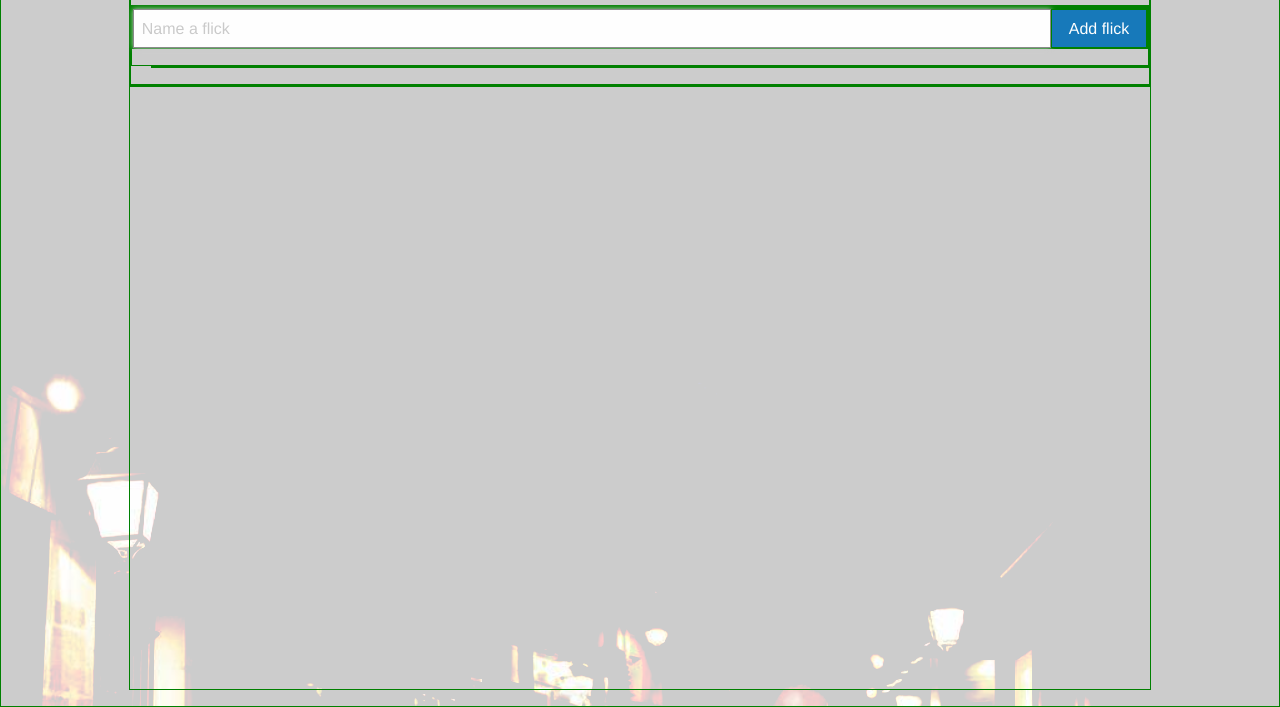
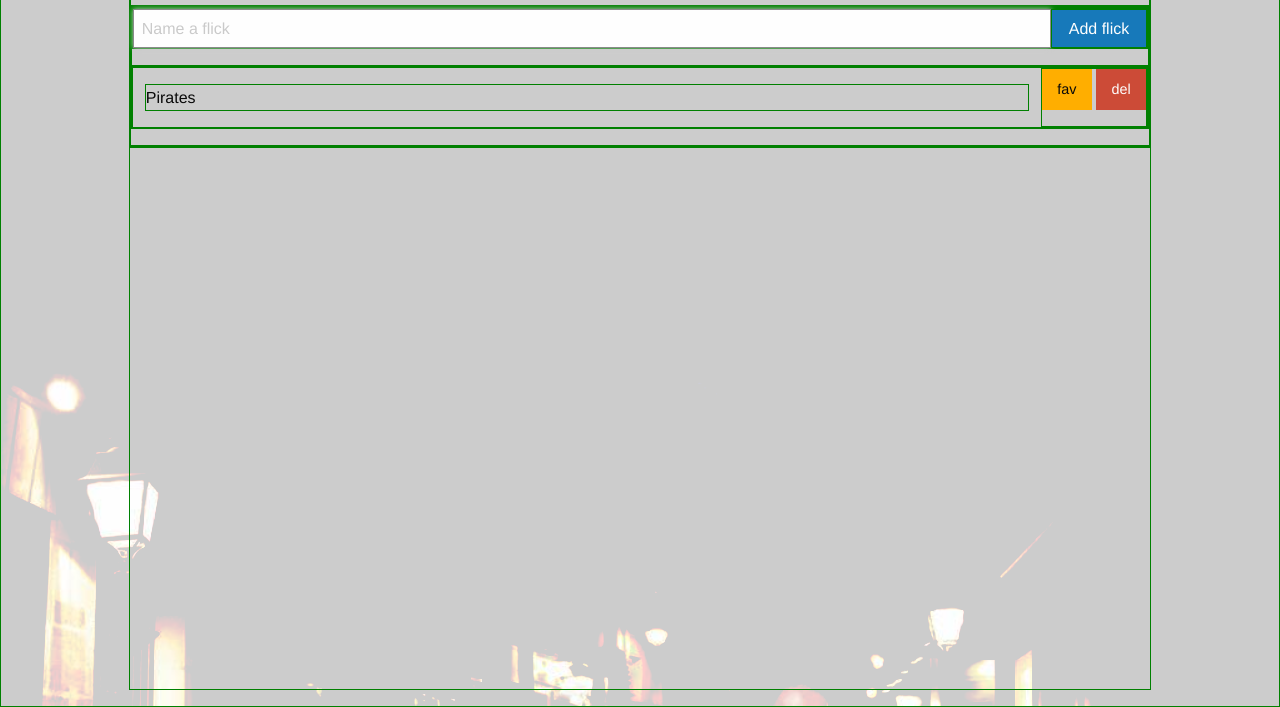
Before and after one commit to buckyinsfo/pen-vedette, a plain HTML site: page index.html in a window 1280 px wide. Shown: the part 93-800 px from the top of the page. Drawn offline with nearby package versions, Linux system fonts and the light colour scheme.

Commit message:
Add and style flick tempate.

```diff
--- a/index.html
+++ b/index.html
@@ -33,7 +33,15 @@
                 </div>
             </div>
         </form>
-        <ul id="flickList"></ul>
+        <ul class="no-bullet" id="flickList">
+            <li class="flick grid-x align-middle">
+                <span class="flickName auto cell">Pirates</span>
+                    <span class="actions shrink cell">
+                        <button class="warning button">fav</button>
+                        <button class="alert button">del</button>
+                </span>
+            </li>
+        </ul>
     </main>
     <footer></footer>
     <script src="main.js" async defer></script>
--- a/styles.css
+++ b/styles.css
@@ -17,3 +17,7 @@ body {
     background-size: cover;
     background-blend-mode: lighten;
 }
+
+.flickName {
+    margin: 0 0.75rem;
+}
```
